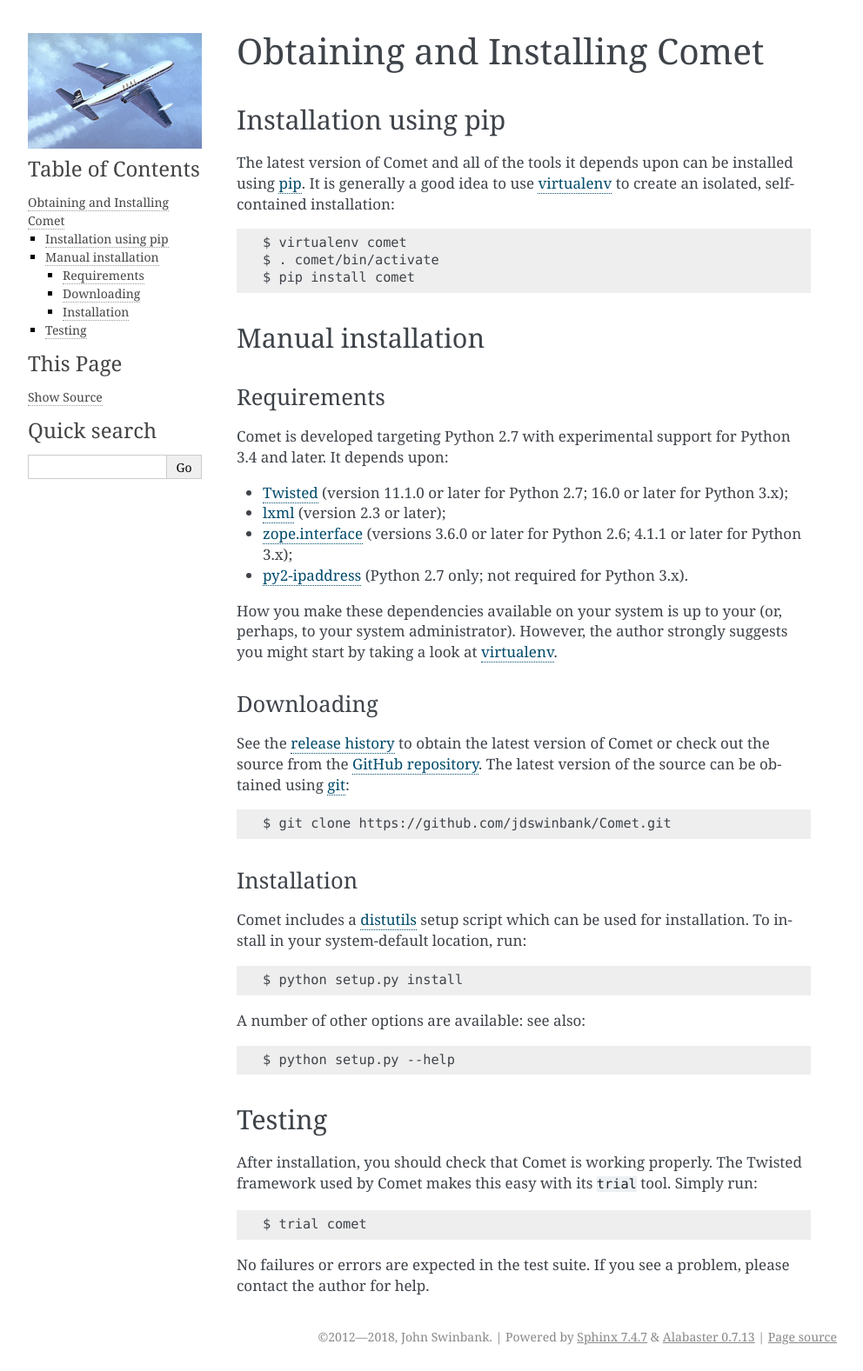
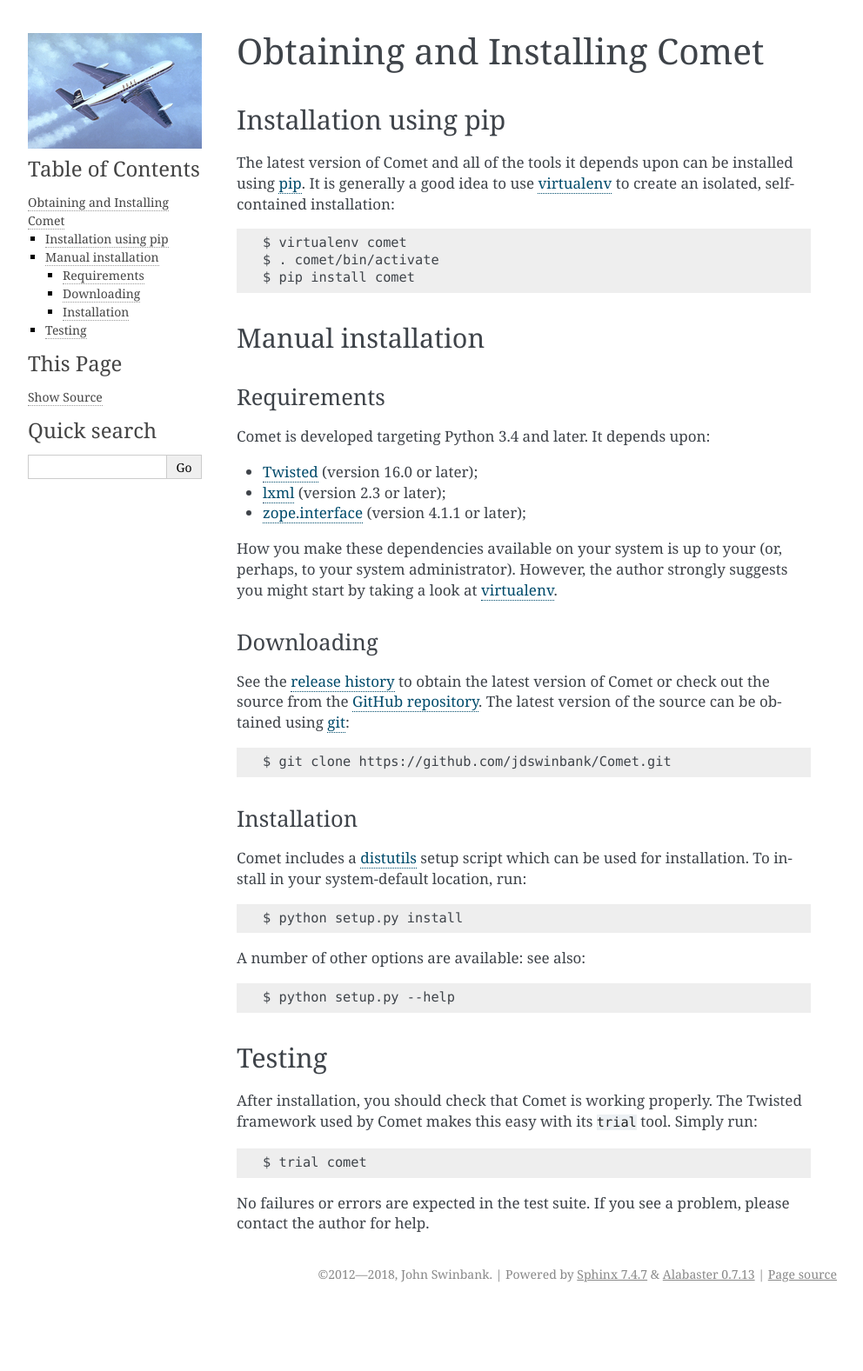
Before and after one commit to jdswinbank/Comet, a Sphinx documentation site: the page built from docs/installation.rst, in a window 1280 px wide. Shown: the whole page at 87% size, without its empty margins (148-1140 px from the left). Built offline with Sphinx 7.4.7, drawn with Linux system fonts in a browser that asks for light colours; after the commit the page ends 1505 px from its top, so only the background shows below that.

Commit message:
Drop Python 2.7 support.

```diff
--- a/docs/history.rst
+++ b/docs/history.rst
@@ -3,6 +3,11 @@
 
 See the :doc:`release procedure <appendix/release>` section for more details
 on version numbering and how releases are made.
+
+Development Version
+-------------------
+
+- Python 2.7 support has been removed.
 
 Version 3.0.x
 -------------
--- a/docs/installation.rst
+++ b/docs/installation.rst
@@ -19,16 +19,12 @@
 Requirements
 ^^^^^^^^^^^^
 
-Comet is developed targeting Python 2.7 with experimental support for Python
-3.4 and later. It depends upon:
+Comet is developed targeting Python 3.4 and later. It depends upon:
 
-* `Twisted <http://twistedmatrix.com/>`_ (version 11.1.0 or later for Python
-  2.7; 16.0 or later for Python 3.x);
+* `Twisted <http://twistedmatrix.com/>`_ (version 16.0 or later);
 * `lxml <http://lxml.de/>`_ (version 2.3 or later);
-* `zope.interface <http://docs.zope.org/zope.interface/>`_ (versions 3.6.0 or
-  later for Python 2.6; 4.1.1 or later for Python 3.x);
-* `py2-ipaddress <https://bitbucket.org/kwi/py2-ipaddress/>`_ (Python 2.7
-  only; not required for Python 3.x).
+* `zope.interface <http://docs.zope.org/zope.interface/>`_ (version 4.1.1 or
+  later);
 
 How you make these dependencies available on your system is up to your (or,
 perhaps, to your system administrator). However, the author strongly suggests
--- a/requirements2.txt
+++ /dev/null
@@ -1,4 +0,0 @@
-twisted>=11.1.0
-lxml>=2.3
-zope.interface>=3.6
-py2-ipaddress
--- a/setup.py
+++ b/setup.py
@@ -2,7 +2,7 @@
 import sys
 import comet
 
-with open('requirements%s.txt' % (sys.version_info.major,)) as f:
+with open('requirements.txt') as f:
     required = f.read().splitlines()
 
 setup(
```
Also changed, not shown: README.rst (+3 -4 lines), comet/__init__.py (+0 -7 lines), .travis.yml, requirements.txt (renamed from requirements3.txt), 3 other files.
